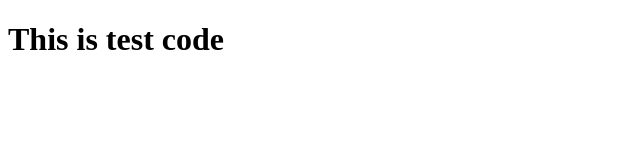
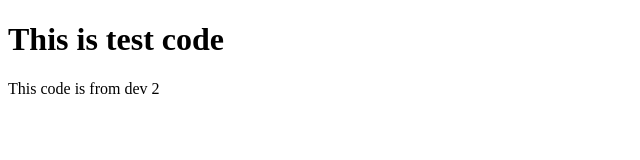
Before and after one commit to mostak9/testing-team-repository, a plain HTML site: page index.html in a window 1280 px wide. Shown: the whole page, without its empty margins (0-640 px from the left). Drawn offline with Linux system fonts and the light colour scheme.

Commit message:
created new dev-2 brach

```diff
--- a/index.html
+++ b/index.html
@@ -7,5 +7,6 @@
 </head>
 <body>
     <h1>This is test code</h1>
+    <p>This code is from dev 2</p>
 </body>
 </html>
```
